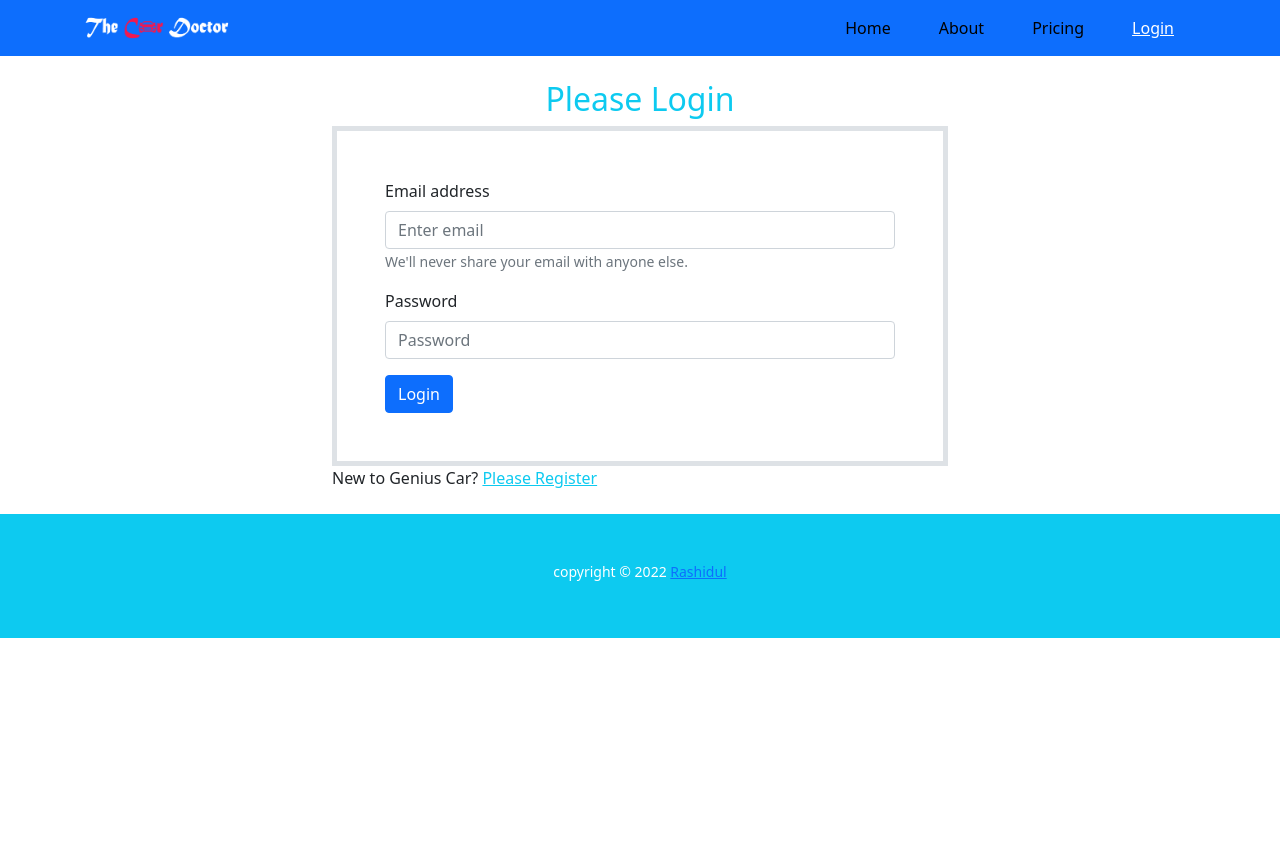
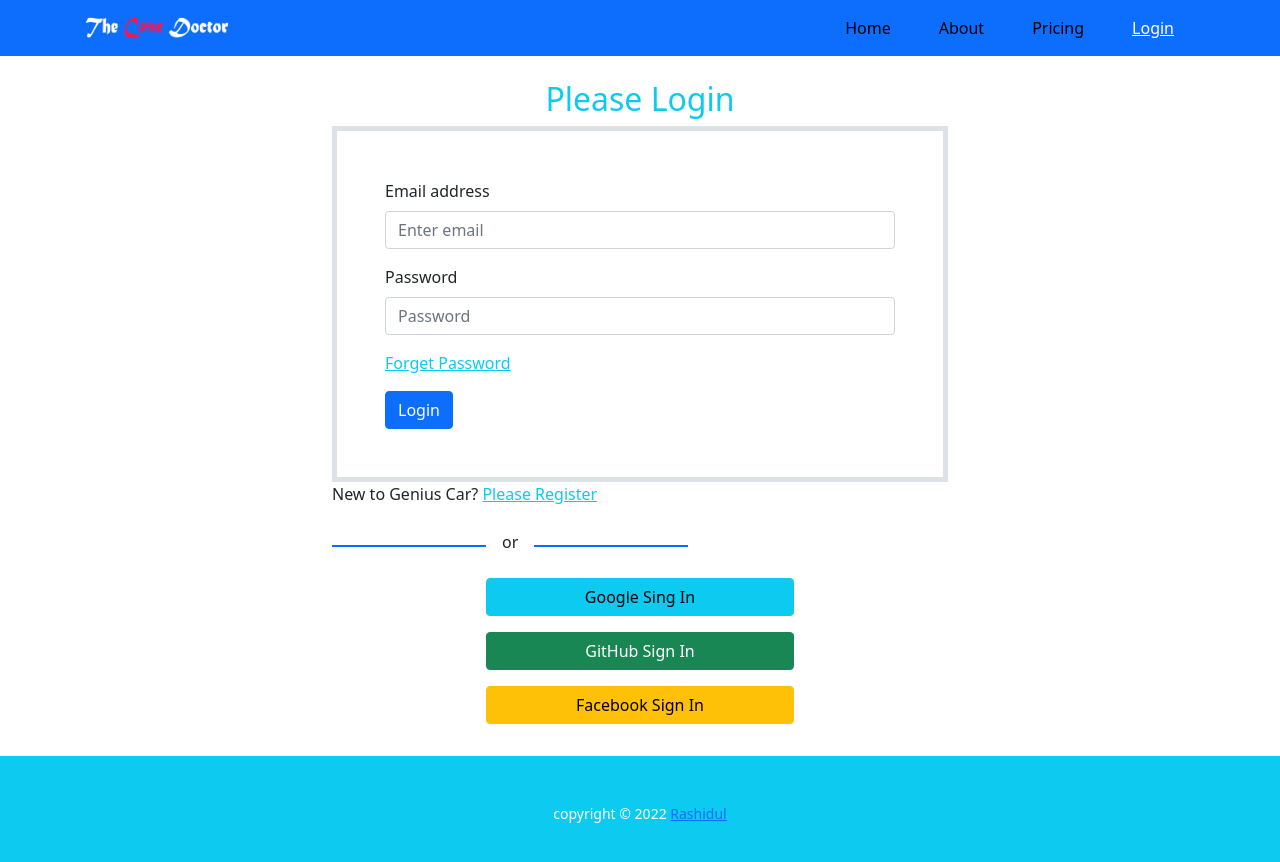
Before and after one commit to rashidul191/genius-car-services, a React (Create React App) app: page /login in a window 1280 px wide. Shown: the top 862 px of the page. Before the commit the page ends 800 px from the top, so only its background shows below. Built offline with nearby package versions, Linux system fonts and the light colour scheme; no server answers.

Commit message:
add some comments

```diff
--- a/package.json
+++ b/package.json
@@ -14,6 +14,7 @@
     "react-firebase-hooks": "^5.0.3",
     "react-router-dom": "^6.3.0",
     "react-scripts": "5.0.1",
+    "react-toastify": "^9.0.4",
     "web-vitals": "^2.1.4"
   },
   "scripts": {
--- a/src/Pages/Login/Login.jsx
+++ b/src/Pages/Login/Login.jsx
@@ -1,24 +1,41 @@
 import React, { useRef } from "react";
 import { Button, Form } from "react-bootstrap";
-import { useSignInWithEmailAndPassword } from "react-firebase-hooks/auth";
+import {
+  useSendPasswordResetEmail,
+  useSignInWithEmailAndPassword,
+} from "react-firebase-hooks/auth";
 import { useLocation, useNavigate } from "react-router-dom";
 import auth from "../../firebase.init";
+import SocialLogin from "./SocialLogin/SocialLogin";
+import { ToastContainer, toast } from "react-toastify";
+import "react-toastify/dist/ReactToastify.css";
 
 const Login = () => {
+  // email and password input event
   const emailRef = useRef("");
   const passwordRef = useRef("");
   const navigate = useNavigate();
   const location = useLocation();
 
+  // sign in with Email nad Password auth
+  const [signInWithEmailAndPassword, user, error] =
+    useSignInWithEmailAndPassword(auth);
+  // forget password auth
+  const [sendPasswordResetEmail] = useSendPasswordResetEmail(auth);
+
   let from = location.state?.from?.pathname || "/";
-
-  const [signInWithEmailAndPassword, user] =
-    useSignInWithEmailAndPassword(auth);
-
   if (user) {
-    // console.log(user);
     navigate(from, { replace: true });
   }
+  const navigateRegister = () => {
+    navigate("/register");
+  };
+  // Error
+  let errorElement;
+  if (error) {
+    errorElement = <p className="text-danger">{error?.message}</p>;
+  }
+  // handle Login Form Submit
   const handleLoginSubmit = (event) => {
     event.preventDefault();
     const email = emailRef.current.value;
@@ -28,14 +45,23 @@ const Login = () => {
     signInWithEmailAndPassword(email, password);
   };
 
-  const navigateRegister = () => {
-    navigate("/register");
+  // handle Forget password
+  const handleForgetPassword = async () => {
+    const email = emailRef.current.value;
+    if (email) {
+      await sendPasswordResetEmail(email);
+      toast("Send Email");
+    } else {
+      toast("Please Enter your email address");
+    }
   };
 
   return (
     <div className="container w-50 mx-auto">
       <h2 className="text-center text-info mt-4">Please Login</h2>
       <Form className="border border-5 p-5" onSubmit={handleLoginSubmit}>
+        {/* error message */}
+        {errorElement}
         <Form.Group className="mb-3" controlId="formBasicEmail">
           <Form.Label>Email address</Form.Label>
           <Form.Control
@@ -44,9 +70,6 @@ const Login = () => {
             placeholder="Enter email"
             required
           />
-          <Form.Text className="text-muted">
-            We'll never share your email with anyone else.
-          </Form.Text>
         </Form.Group>
 
         <Form.Group className="mb-3" controlId="formBasicPassword">
@@ -58,6 +81,14 @@ const Login = () => {
             required
           />
         </Form.Group>
+        <p>
+          <span
+            className="text-info text-decoration-underline user-select-none"
+            onClick={handleForgetPassword}
+          >
+            Forget Password
+          </span>
+        </p>
 
         <Button variant="primary" type="submit">
           Login
@@ -72,6 +103,8 @@ const Login = () => {
           Please Register
         </span>
       </p>
+      <ToastContainer />
+      <SocialLogin></SocialLogin>
     </div>
   );
 };
--- a/src/Pages/Login/Register/Register.jsx
+++ b/src/Pages/Login/Register/Register.jsx
@@ -1,31 +1,48 @@
-import React from "react";
+import React, { useState } from "react";
 import { Button, Form } from "react-bootstrap";
 import { useNavigate } from "react-router-dom";
 import auth from "../../../firebase.init";
-import { useCreateUserWithEmailAndPassword } from "react-firebase-hooks/auth";
+import {
+  useCreateUserWithEmailAndPassword,
+  useUpdateProfile,
+} from "react-firebase-hooks/auth";
+import SocialLogin from "../SocialLogin/SocialLogin";
 
 const Register = () => {
+  // Agree Trams and Condition
+  const [agree, setAgree] = useState(false);
+  // create user account Email and Password
   const [createUserWithEmailAndPassword, user] =
-    useCreateUserWithEmailAndPassword(auth);
+    useCreateUserWithEmailAndPassword(auth, { sendEmailVerification: true });
+  // update user profile
+  const [updateProfile] = useUpdateProfile(auth);
 
   const navigate = useNavigate();
-
-  const navigateLogin = () => {
-    navigate("/login");
-  };
-
   if (user) {
     console.log(user);
-    navigate("/");
+    // navigate("/");
   }
 
-  const handleRegisterSubmit = (event) => {
+  // handle Register form submit
+  const handleRegisterSubmit = async (event) => {
     event.preventDefault();
     const name = event.target.name.value;
     const email = event.target.email.value;
     const password = event.target.password.value;
-    console.log(name, email, password);
-    createUserWithEmailAndPassword(email, password);
+    // console.log(name, email, password);
+    // if (agree) {
+    //   createUserWithEmailAndPassword(email, password);
+    // }
+
+    await createUserWithEmailAndPassword(email, password);
+    await updateProfile({ displayName: name });
+    console.log("Updated profile");
+    navigate("/");
+  };
+
+  // toggle login btn
+  const navigateLogin = () => {
+    navigate("/login");
   };
   return (
     <div className="container w-50 mx-auto">
@@ -35,9 +52,6 @@ const Register = () => {
         <Form.Group className="mb-3" controlId="formBasicName">
           <Form.Label>Your Name</Form.Label>
           <Form.Control type="text" name="name" placeholder="Enter name" />
-          {/* <Form.Text className="text-muted">
-            We'll never share your email with anyone else.
-          </Form.Text> */}
         </Form.Group>
 
         <Form.Group className="mb-3" controlId="formBasicEmail">
@@ -48,9 +62,6 @@ const Register = () => {
             placeholder="Enter email"
             required
           />
-          {/* <Form.Text className="text-muted">
-            We'll never share your email with anyone else.
-          </Form.Text> */}
         </Form.Group>
 
         <Form.Group className="mb-3" controlId="formBasicPassword">
@@ -63,11 +74,19 @@ const Register = () => {
           />
         </Form.Group>
 
-        {/* <Form.Group className="mb-3" controlId="formBasicCheckbox">
-          <Form.Check type="checkbox" label="Check me out" />
-        </Form.Group> */}
+        <Form.Group
+          className={`mb-3 ${agree ? "text-success" : "text-danger"}`}
+          controlId="formBasicCheckbox"
+        >
+          <Form.Check
+            onClick={() => setAgree(!agree)}
+            type="checkbox"
+            name="terms"
+            label="Accept Trams & Conditions"
+          />
+        </Form.Group>
 
-        <Button variant="primary" type="submit">
+        <Button disabled={!agree} variant="primary" type="submit">
           Register
         </Button>
       </Form>
@@ -80,6 +99,7 @@ const Register = () => {
           Please Login
         </span>
       </p>
+      <SocialLogin></SocialLogin>
     </div>
   );
 };
--- a/src/Pages/Login/RequireAuth/RequireAuth.jsx
+++ b/src/Pages/Login/RequireAuth/RequireAuth.jsx
@@ -1,11 +1,16 @@
 import { useAuthState } from "react-firebase-hooks/auth";
 import { Navigate, useLocation } from "react-router-dom";
 import auth from "../../../firebase.init";
+import Loading from "../../Shared/Loading/Loading";
 
 
 const RequireAuth = ({ children }) => {
-  const [user] = useAuthState(auth);
+  const [user, loading] = useAuthState(auth);
   const location = useLocation();
+
+  if(loading){
+    return <Loading></Loading>
+  }
 
   if (!user) {
     return <Navigate to="/login" state={{ from: location }} replace />;
--- /dev/null
+++ b/src/Pages/Login/SocialLogin/SocialLogin.jsx
@@ -0,0 +1,74 @@
+import React from "react";
+import {
+  useSignInWithFacebook,
+  useSignInWithGithub,
+  useSignInWithGoogle,
+} from "react-firebase-hooks/auth";
+import { Navigate, useLocation, useNavigate } from "react-router-dom";
+import auth from "../../../firebase.init";
+
+const SocialLogin = () => {
+  // const location = useLocation()
+  const navigate = useNavigate();
+  const [signInWithGoogle, user, loading, error] = useSignInWithGoogle(auth);
+  const [signInWithGithub, userGit, loadingGit, errorGit] =
+    useSignInWithGithub(auth);
+  const [signInWithFacebook, userFb, loadingFb, errorFb] =
+    useSignInWithFacebook(auth);
+
+  //   let from = location.state?.from?.pathname || "/";
+  if (user || userGit || userFb) {
+    // console.log(user);
+    // Navigate(from, { replace: true });
+    navigate("/");
+  }
+
+  let errorElement;
+  if (error || errorGit || errorFb) {
+    errorElement = (
+      <p className="text-danger">
+        {error?.message} {errorGit?.message} {errorFb?.message}
+      </p>
+    );
+  }
+
+  return (
+    <div className="App">
+      <div className=" d-flex align-items-center">
+        <div style={{ height: "2px" }} className="bg-primary w-25"></div>
+        <p className=" mt-2 px-3">or</p>
+        <div style={{ height: "2px" }} className="bg-primary w-25"></div>
+      </div>
+      {/* error  message*/}
+      {errorElement}
+
+      {/* Social sing in btn  */}
+      <div>
+        <button
+          className="btn btn-info w-50 my-2"
+          onClick={() => signInWithGoogle()}
+        >
+          Google Sing In
+        </button>
+      </div>
+      <div>
+        <button
+          className="btn btn-success w-50 my-2"
+          onClick={() => signInWithGithub()}
+        >
+          GitHub Sign In
+        </button>
+      </div>
+      <div>
+        <button
+          className="btn btn-warning w-50 my-2"
+          onClick={() => signInWithFacebook()}
+        >
+          Facebook Sign In
+        </button>
+      </div>
+    </div>
+  );
+};
+
+export default SocialLogin;
--- /dev/null
+++ b/src/Pages/Shared/Loading/Loading.jsx
@@ -0,0 +1,12 @@
+import React from 'react';
+import { Spinner } from 'react-bootstrap';
+
+const Loading = () => {
+    return (
+        <div style={{height: "150px"}} className='w-100 d-flex justify-content-center align-items-end'>
+             <Spinner animation="border" variant="primary" />
+        </div>
+    );
+};
+
+export default Loading;
```
Also changed, not shown: firebase.json (added), 2 other files (tests, documents, lock files or other folders).
